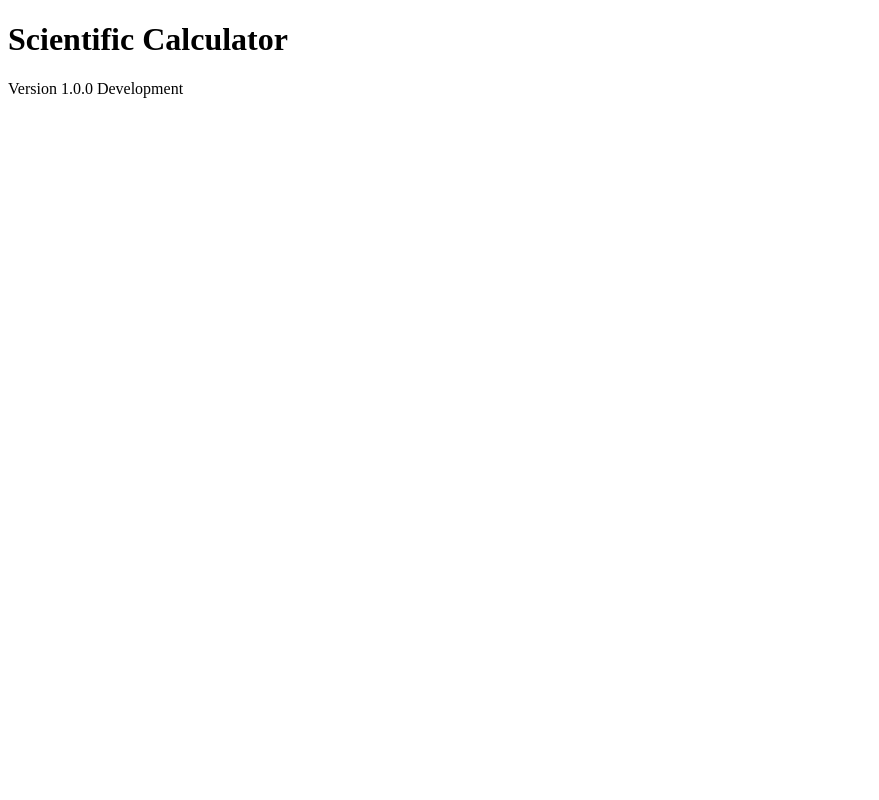
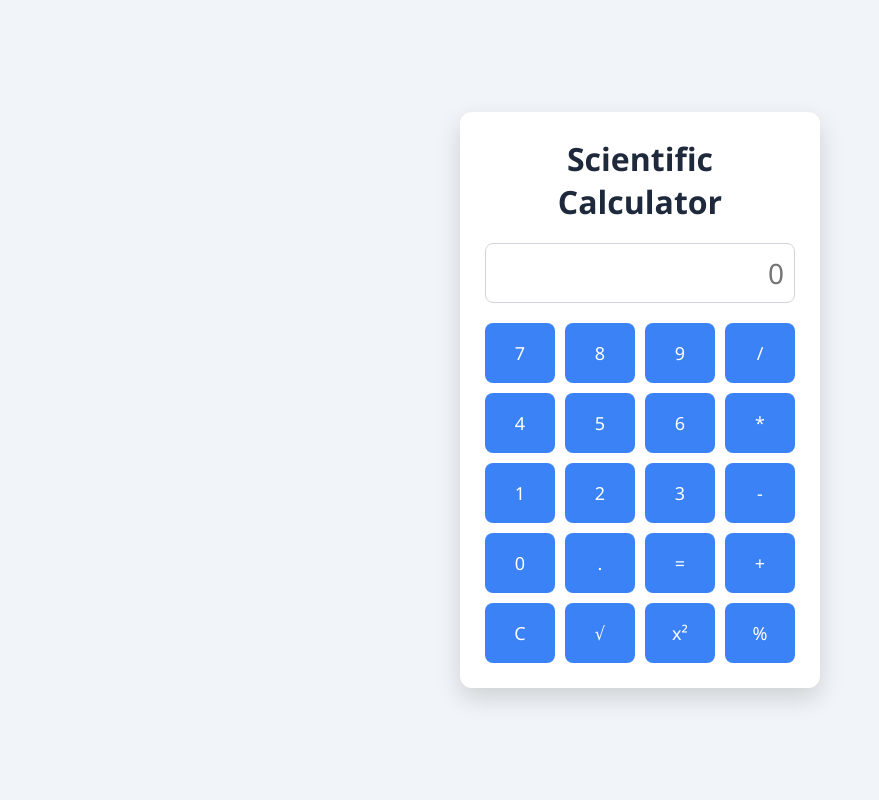
Before and after one commit to Krishnateja2132/calcsuite, a Flask app: page / in a window 1280 px wide. Shown: the whole page, without its empty margins (0-879 px from the left). Run offline with Flask 3, Linux system fonts and the light colour scheme.

Commit message:
design calculator interface

```diff
--- /dev/null
+++ b/Static/css/calculator.css
@@ -0,0 +1,64 @@
+*{
+    margin:0;
+    padding:0;
+    box-sizing:border-box;
+    font-family:Segoe UI,Tahoma,Geneva,Verdana,sans-serif;
+}
+
+body{
+    background:#f1f5f9;
+    display:flex;
+    justify-content:center;
+    align-items:center;
+    height:100vh;
+}
+
+.calculator{
+    background:#fff;
+    width:360px;
+    padding:25px;
+    border-radius:12px;
+    box-shadow:0 10px 25px rgba(0,0,0,.15);
+}
+
+.calculator h1{
+    text-align:center;
+    margin-bottom:20px;
+    color:#1e293b;
+}
+
+.display{
+    width:100%;
+    height:60px;
+    font-size:28px;
+    text-align:right;
+    padding:10px;
+    margin-bottom:20px;
+    border:1px solid #d1d5db;
+    border-radius:8px;
+}
+
+.buttons{
+    display:grid;
+    grid-template-columns:repeat(4,1fr);
+    gap:10px;
+}
+
+.buttons button{
+    padding:18px;
+    font-size:18px;
+    border:none;
+    border-radius:8px;
+    cursor:pointer;
+    background:#3b82f6;
+    color:white;
+    transition:.2s;
+}
+
+.buttons button:hover{
+    background:#2563eb;
+}
+
+.buttons button:active{
+    transform:scale(.96);
+}
--- a/templates/calculator.html
+++ b/templates/calculator.html
@@ -1,13 +1,56 @@
 <!DOCTYPE html>
-<html>
+<html lang="en">
 <head>
+    <meta charset="UTF-8">
+    <meta name="viewport" content="width=device-width, initial-scale=1.0">
     <title>Scientific Calculator</title>
+
+    <link rel="stylesheet" href="{{ url_for('static', filename='css/calculator.css') }}">
 </head>
+
 <body>
 
-<h1>Scientific Calculator</h1>
+    <div class="calculator">
 
-<p>Version 1.0.0 Development</p>
+        <h1>Scientific Calculator</h1>
+
+        <input
+            type="text"
+            id="display"
+            class="display"
+            placeholder="0"
+            readonly>
+
+        <div class="buttons">
+
+            <button>7</button>
+            <button>8</button>
+            <button>9</button>
+            <button>/</button>
+
+            <button>4</button>
+            <button>5</button>
+            <button>6</button>
+            <button>*</button>
+
+            <button>1</button>
+            <button>2</button>
+            <button>3</button>
+            <button>-</button>
+
+            <button>0</button>
+            <button>.</button>
+            <button>=</button>
+            <button>+</button>
+
+            <button>C</button>
+            <button>√</button>
+            <button>x²</button>
+            <button>%</button>
+
+        </div>
+
+    </div>
 
 </body>
 </html>
```
